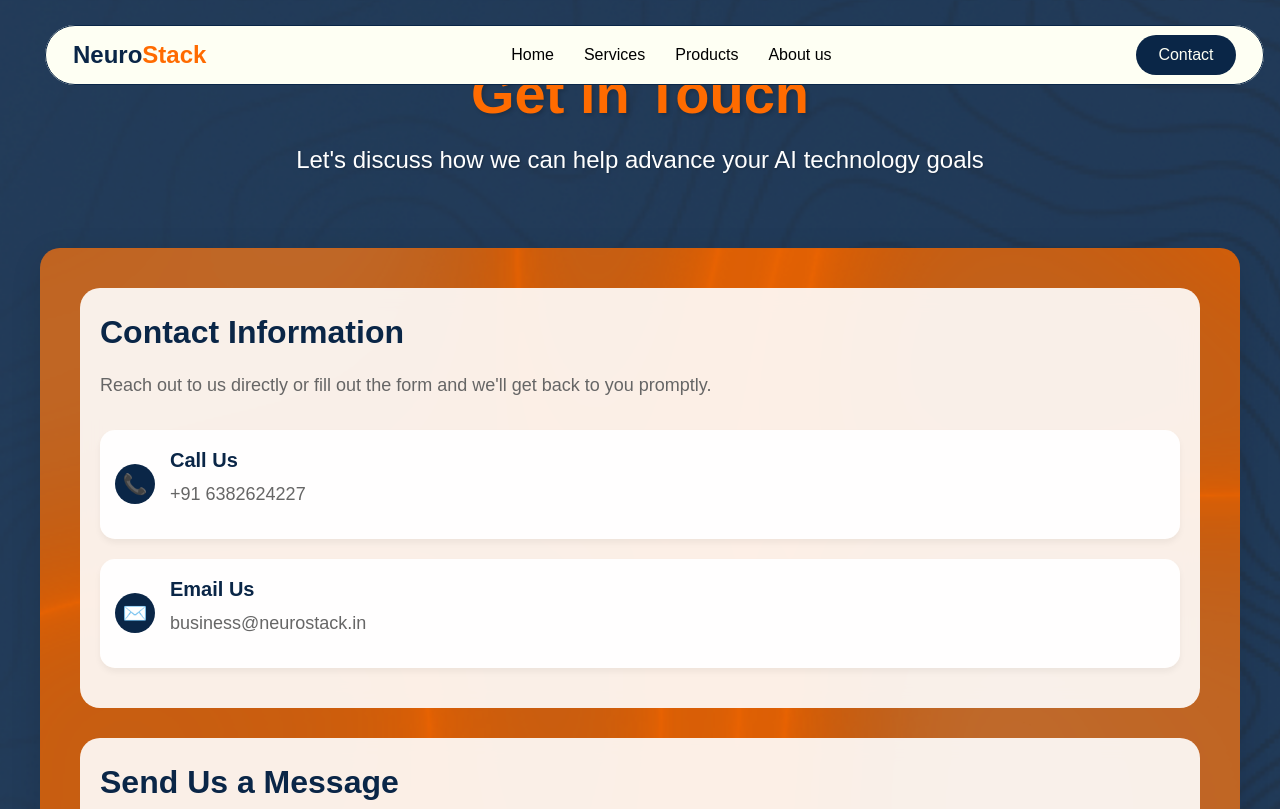
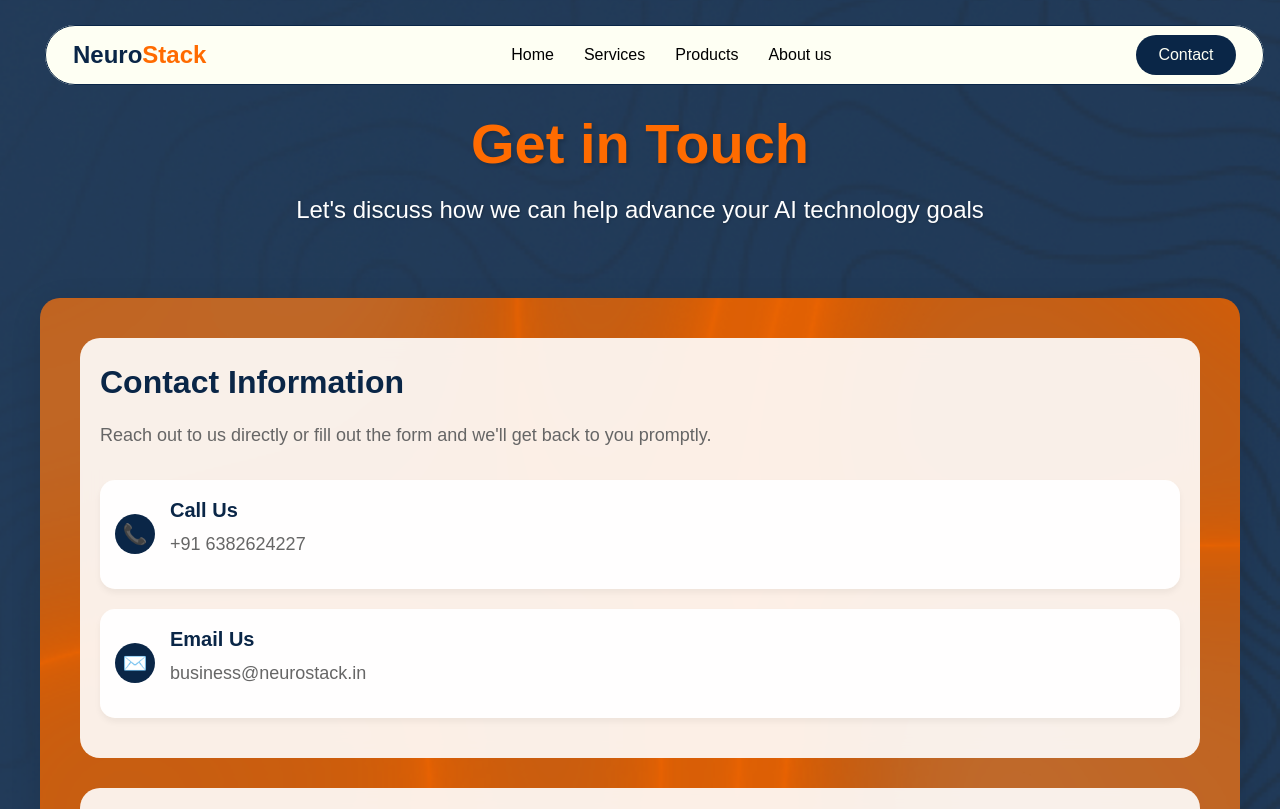
Before and after one commit to Noel-Teens/neuro-stack-website, a React (Vite) app: page /contact in a window 1280 px wide. Shown: the top 809 px of the page. Built offline with nearby package versions, Linux system fonts and the light colour scheme.

Commit message:
contact page fixed

```diff
--- a/src/pages/Contact.jsx
+++ b/src/pages/Contact.jsx
@@ -50,10 +50,10 @@ function Contact() {
     },
     heroSection: {
       textAlign: 'center',
-      padding: '40px 10px',
+      padding: '90px 10px 40px',
       marginBottom: '30px',
       '@media (min-width: 768px)': {
-        padding: '60px 20px',
+        padding: '110px 20px 40px',
         marginBottom: '40px',
       },
     },
```
